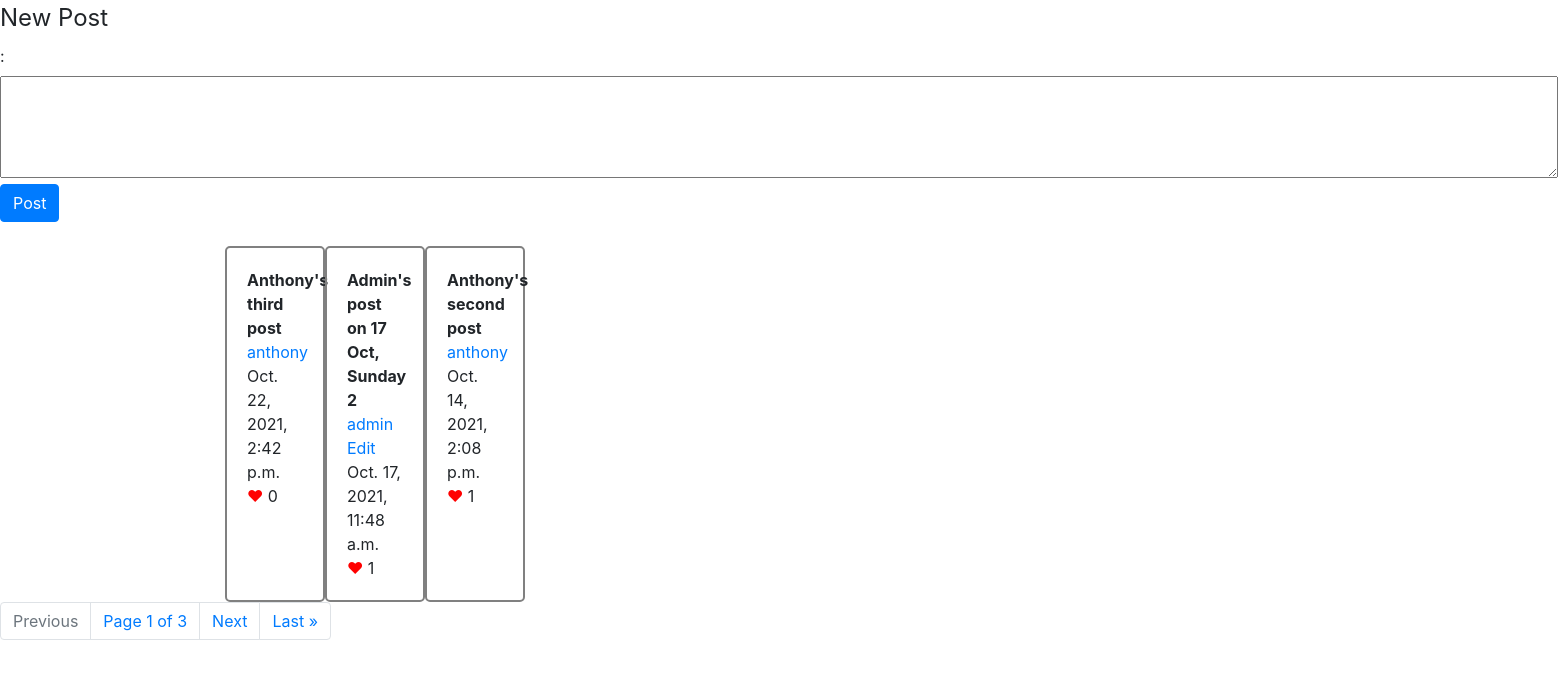
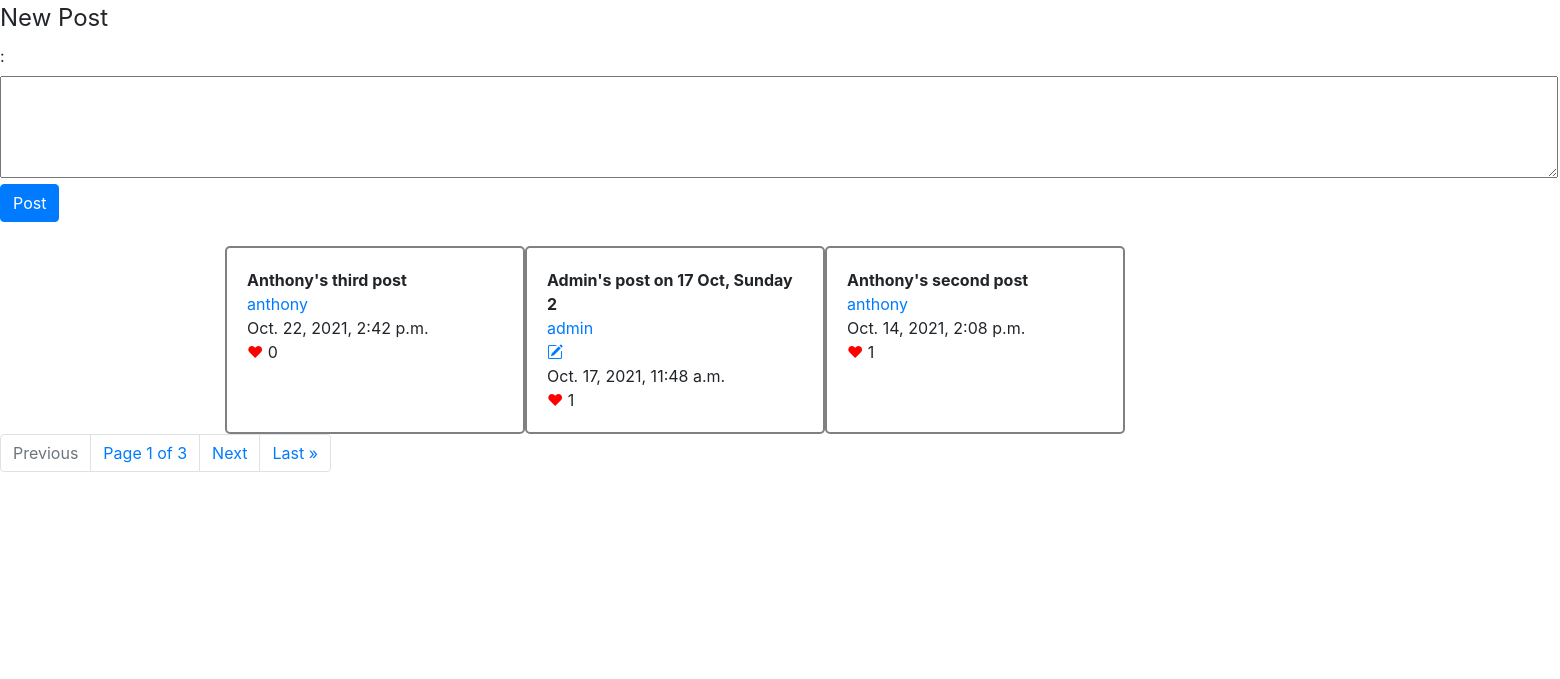
Before and after one commit to tlapfai/cs50_network, a Django app: page / in a window 1560 px wide. Shown: the part 56-735 px from the top of the page. Run offline with Django 3.2, Linux system fonts and the light colour scheme; a user stored in the database is signed in; data comes from the database, SQL or seed files in the repository; both versions use the stored data as it was after the commit; parts of the project's set-up code (start-up, migrations or seed data) failed here and were passed over; some libraries are stand-ins or nearby versions.

Commit message:
finished

```diff
--- a/network/static/network/a.txt
+++ /dev/null
@@ -1 +0,0 @@
-{"message": "No one"}
--- a/network/static/network/index.js
+++ b/network/static/network/index.js
@@ -17,6 +17,7 @@ function fetch_follow_user(username) {
     fetch('/follow_user/' + username)
         .then(response => response.json())
         .then(data => {
+            document.querySelector('[class^="follow-"]').innerText = data.btn_label;
             $('.full-screen').empty();
             $('.full-screen').append($(`<div class='text'></div>`).html(`${data.message}<br><a href="javascript:;" class="btn-close">Close</a>`));
             $('.full-screen').show();
@@ -44,6 +45,25 @@ function edit_post(post_id) {
         }
     })
     .then( data => $(`#content-${post_id}`).text(data.content) )
+    .catch( err => alert(err));
+}
+
+function edit_profile() {
+    const $content = document.querySelector(`#user-profile-edit`).value;
+    fetch('/edit_profile', {
+        method: 'POST',
+        body: JSON.stringify({
+            profile: $content
+        })
+    })
+    .then(response => {
+        if (response.status == 403) {
+            throw new Error('You are not this user.');
+        } else {
+            return response.json();
+        }
+    })
+    .then( data => $(`#user-profile`).text(data.profile_content) )
     .catch( err => alert(err));
 }
 
@@ -110,7 +130,7 @@ document.addEventListener('DOMContentLoaded', function() {
     );
 
     $('#user-profile-save').click( () => {
-            // call API...
+            edit_profile();
             $(`#user-profile`).show();
             $(`#user-profile-edit`).hide();
             $(`#user-profile-save`).hide();
--- a/network/static/network/styles.css
+++ b/network/static/network/styles.css
@@ -1,3 +1,5 @@
+@import url("https://cdn.jsdelivr.net/npm/bootstrap-icons@1.6.1/font/bootstrap-icons.css");
+
 a:hover{
     text-decoration: none !important;
 }
@@ -39,8 +41,12 @@ a:hover{
 }
 
 .container > div {
-    width: 100px;
+    width: 300px;
     border: 2px solid gray;
     border-radius: 5px;
     padding: 20px;
 }
+
+.pagination {
+    text-align: center;
+}
--- a/network/templates/network/index.html
+++ b/network/templates/network/index.html
@@ -8,14 +8,16 @@
             <strong>{{ looking_user.username }}</strong><br>
             User Profile:
             {% if looking_user.username == user.username %}
-                <a id='user-profile-edit-link' href='javascript:;'>Edit</a>
-                <a id='user-profile-save' href='javascript:;', style="display: none;">Save</a>
+                <a id='user-profile-edit-link' href='javascript:;'><i class="bi-pencil-square"></i></a>
+                <a id='user-profile-save' href='javascript:;', style="display: none;"><i class="bi-save"></i></a>
             {% endif %}
             <br>
             <span id="user-profile">{{ looking_user.profile }}</span>
             <textarea id='user-profile-edit' rows="3", style="display: none;">{{ looking_user.profile }}</textarea><br>
             {% if user.is_authenticated %}
-                <button class="follow-{{ looking_user.username }}" data-user='{{ looking_user.username }}'>Follow</button><br>
+                {% if looking_user.username != user.username %}
+                    <button class="follow-{{ looking_user.username }}" data-user='{{ looking_user.username }}'>{{ follow_btn }}</button><br>
+                {% endif %}
             {% endif %}
         </div>
     {% else %}
@@ -42,8 +44,8 @@
             <br>
             <a class='user-{{ post.user }}' data-user='{{ post.user }}' href="{% url 'user' scope=post.user.id %}">{{ post.user }}</a><br>
             {% if post.user.username == user.username %}
-                <a id='edit-{{ post.id }}' data-id='{{ post.id }}' href='javascript:;'>Edit</a>
-                <a id='save-{{ post.id }}' data-id='{{ post.id }}' href='javascript:;' style="display: none;">Save</a><br>
+                <a id='edit-{{ post.id }}' data-id='{{ post.id }}' href='javascript:;'><i class="bi-pencil-square"></i></a>
+                <a id='save-{{ post.id }}' data-id='{{ post.id }}' href='javascript:;' style="display: none;"><i class="bi-save"></i></a><br>
             {% endif %}
             {{ post.timestamp }}<br>
             <a id='like-{{ post.id }}' data-id='{{ post.id }}' href='javascript:;' style="color: red;">&hearts;</a> <span id='like-num-{{ post.id }}'>{{ post.likes }}</span>
--- a/network/templates/network/layout.html
+++ b/network/templates/network/layout.html
@@ -18,13 +18,13 @@
     <body>
 
         <nav class="navbar navbar-expand-lg navbar-light bg-light">
-            <a class="navbar-brand" href="#">Network</a>
+            <a class="navbar-brand" href="{% url 'index' %}">Network</a>
 
             <div>
               <ul class="navbar-nav mr-auto">
                 {% if user.is_authenticated %}
                     <li class="nav-item">
-                        <a class="nav-link" href="javascript:;"><strong>{{ user.username }}</strong></a>
+                        <a class="nav-link" href="{% url 'user' scope=0 %}"><strong>{{ user.username }}</strong></a>
                     </li>
                 {% endif %}
                 <li class="nav-item">
--- a/network/urls.py
+++ b/network/urls.py
@@ -15,5 +15,6 @@ urlpatterns = [
     path("posts/<str:scope>", views.load_posts, name="load_posts"),
     path("like_post/<int:post_id>", views.like_post, name="like_post"),
     path("follow_user/<str:target_username>", views.follow_user, name="follow_user"),
-    path("edit_post", views.edit_post, name="edit_post")
+    path("edit_post", views.edit_post, name="edit_post"),
+    path("edit_profile", views.edit_profile, name="edit_profile")
 ]
--- a/network/views.py
+++ b/network/views.py
@@ -17,6 +17,9 @@ class PostForm(forms.Form):
 
 #@login_required
 def index(request, scope=''):
+    if scope == 0:
+        return index(request, request.user.id)
+
     temp = {}
     # for paginator
     if scope == 'following':
@@ -26,6 +29,7 @@ def index(request, scope=''):
     else:
         post_list = Post.objects.filter(user=User.objects.get(id=scope))
         temp['looking_user'] = User.objects.get(id=scope)
+        temp['follow_btn'] = "Unfollow" if temp['looking_user'].followed_by(request.user) else "Follow"
 
     post_list = post_list.order_by("-timestamp").all()
     paginator = Paginator(post_list, 3)
@@ -168,9 +172,22 @@ def follow_user(request, target_username):
         else:
             if target_user.followed_by(iam):
                 target_user.followers.remove(iam)
-                return JsonResponse({'message': f"You unfollowed {target_user.username}."})
+                return JsonResponse({'message': f"You unfollowed {target_user.username}.", 'btn_label': 'Follow'})
             else:
                 target_user.followers.add(iam)
-                return JsonResponse({'message': f"You followed {target_user.username}."})
+                return JsonResponse({'message': f"You followed {target_user.username}.", 'btn_label': 'Unfollow'})
     else:
         return JsonResponse({ "error": "GET request required." }, status=400)
+
+@login_required
+@csrf_exempt
+def edit_profile(request):
+    if request.method != "POST":
+        return JsonResponse({"error": "POST request required."}, status=400)
+
+    data = json.loads(request.body) # data is a dict
+
+    user = request.user
+    user.profile = data.get("profile")
+    user.save()
+    return JsonResponse({ "message": "Profile edited successfully.", "profile_content": user.profile }, status=201)
```
Also changed, not shown: db.sqlite3.
